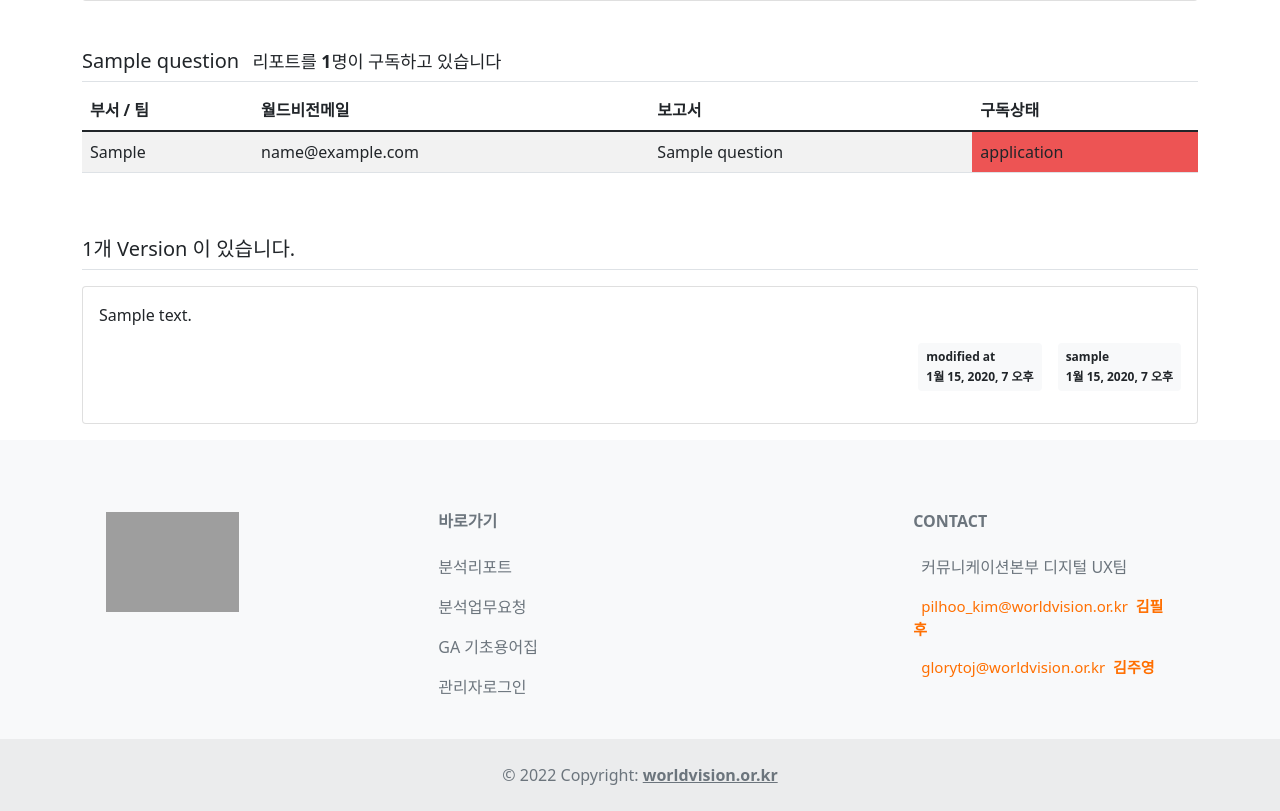
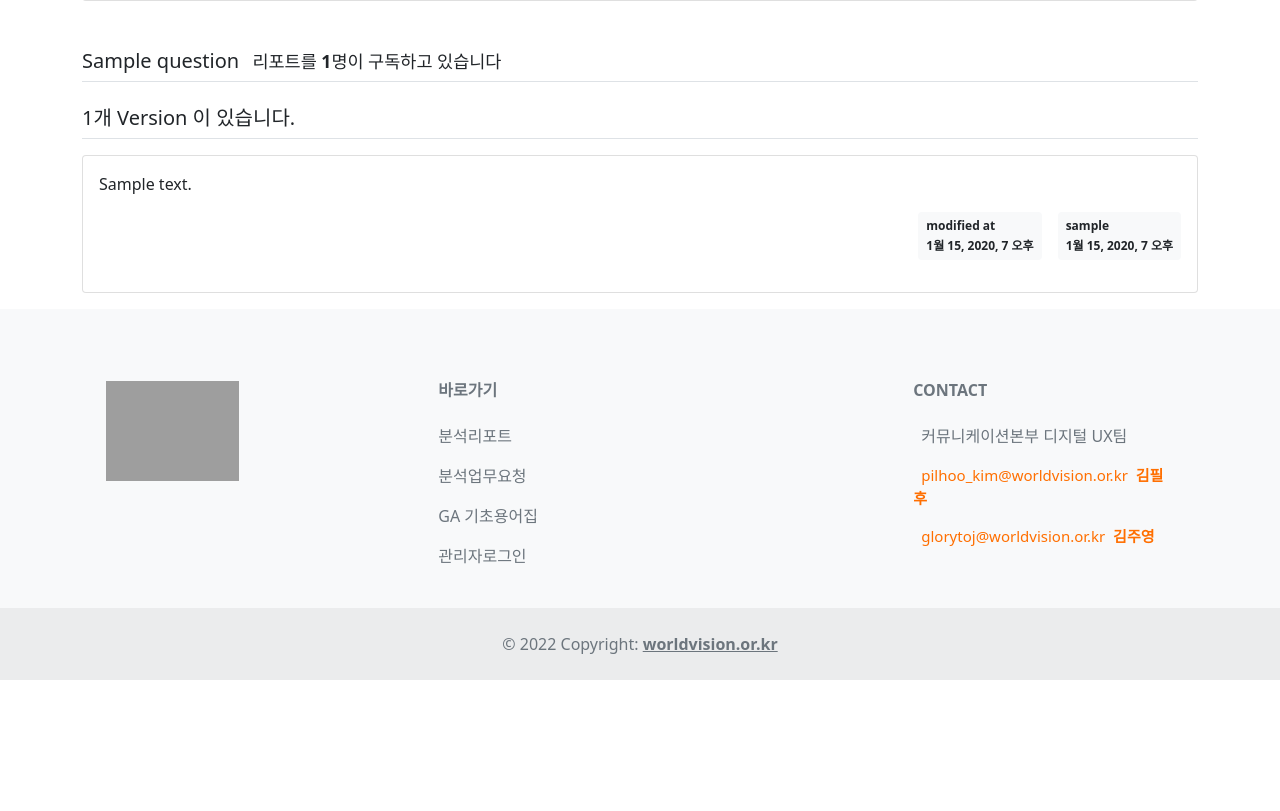
Before and after one commit to pplog-ph/digital_analysis_center, a Django app: page /pybo/report/1/ in a window 1280 px wide. Shown: the part 1138-1949 px from the top of the page. After the commit the page ends 1818 px from the top, so only its background shows below. Run offline with Django 3.2, Linux system fonts and the light colour scheme; tables that the repository leaves empty hold one stand-in row (values such as "Sample post"); grey boxes marked "Sample" are stand-in pictures; some libraries are stand-ins or nearby versions; grey boxes are pictures that could not be loaded.

Commit message:
board delete

```diff
--- a/templates/pybo/question_detail.html
+++ b/templates/pybo/question_detail.html
@@ -120,51 +120,7 @@
         <span>리포트를 <b>0</b>명이 구독하고 있습니다</span>
         {% endif %}</h2>
 
-    <!--구독자 테이블 -->
-    <table class="table table-striped">
-        <thead>
-        <tr>
-            <!--
-            <th>이름</th>
-            -->
-            <th>부서 / 팀</th>
-            <!--
-            <th>구글메일</th>
-            -->
-            <th>월드비전메일</th>
-            <th>보고서</th>
-            <th>구독상태</th>
 
-        </tr>
-        </thead>
-        <tbody>
-        {% if question.subscribe_set.all %}
-            {% for subscribe in question.subscribe_set.all %}
-            <tr>
-                <!--
-                <td>{{ subscribe.name }}</td>
-                -->
-                <td>{{ subscribe.department }}</td>
-                <!--
-                <td>{{ subscribe.google_email }}</td>
-                -->
-                <td>{{ subscribe.wv_email }}</td>
-                <td>{{ subscribe.question }}</td>
-                <td style="background-color:
-                    {% if subscribe.subscribe_state == 'application' %}#FA5858;{% endif %}
-                    {% if subscribe.subscribe_state == 'completed' %}#58ACFA;{% endif %}">
-                    {{ subscribe.subscribe_state }}
-                </td>
-            </tr>
-            {% endfor %}
-        {% else %}
-        <tr>
-            <td colspan="5">구독자가 없습니다.</td>
-        </tr>
-        {% endif %}
-        </tbody>
-    </table>
-    <!--구독자 테이블 종료 -->
 
     <!--전체 구독자 테이블
     <table class="table table-striped">
@@ -200,10 +156,12 @@
         {% endif %}
         </tbody>
     </table>
-    -->
 
     <br>
-    <!-- 답변 -->
+
+
+    <!-- 답변
+    -->
     <h5 class="border-bottom my-3 py-2">{{question.answer_set.count}}개 Version 이 있습니다.</h5>
     {% for answer in question.answer_set.all %}
     <div class="card my-3">
```
